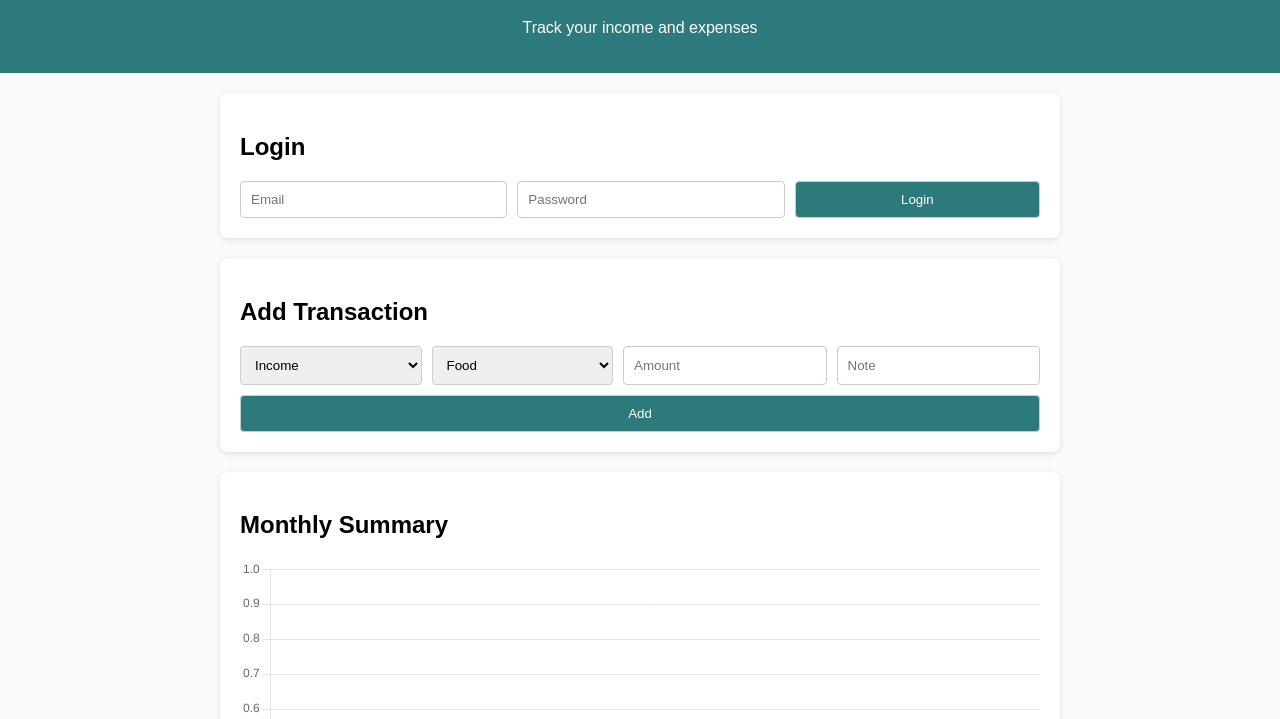
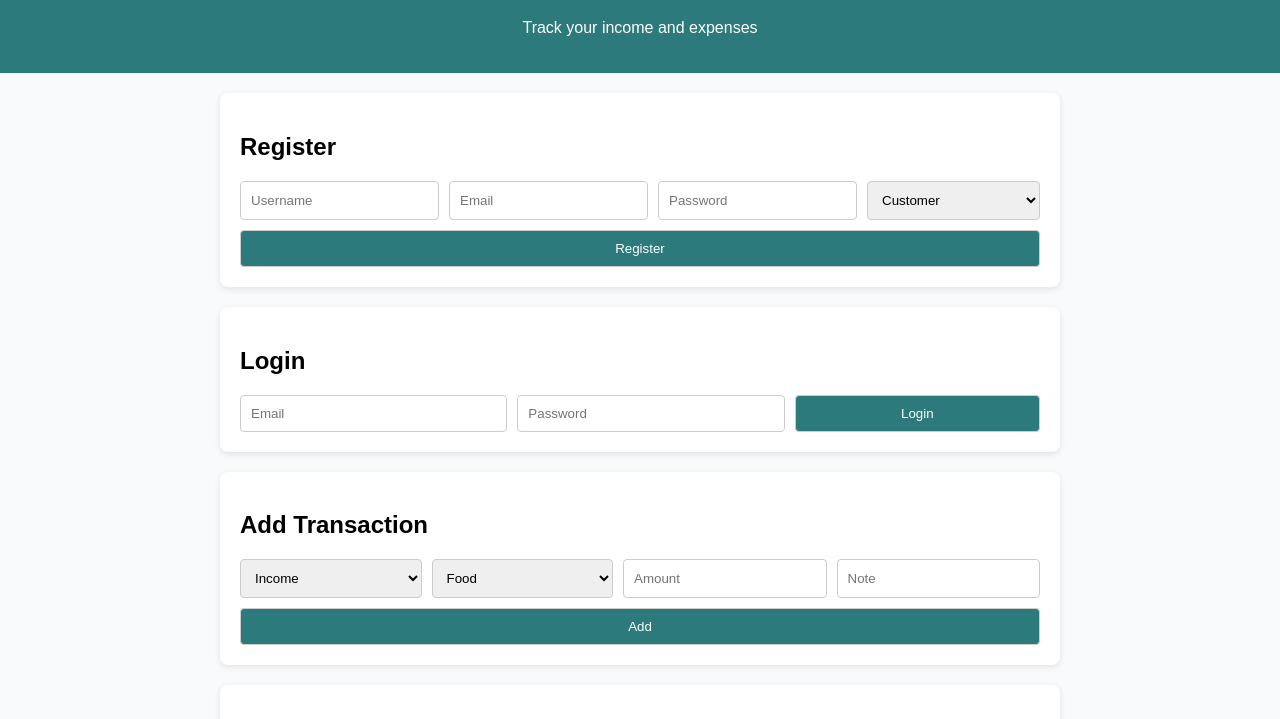
Before and after one commit to niyodushima/pfms-backend, a website with bundled scripts: page frontend/index.html in a window 1280 px wide. Shown: the part 81-800 px from the top of the page. Built offline with nearby package versions, Linux system fonts and the light colour scheme.

Commit message:
Add registration section to index.html

```diff
--- a/frontend/index.html
+++ b/frontend/index.html
@@ -12,6 +12,21 @@
     <h1>PFMS Dashboard</h1>
     <p>Track your income and expenses</p>
   </header>
+
+  <!-- ✅ Registration Section -->
+  <section id="register-section">
+    <h2>Register</h2>
+    <form id="register-form">
+      <input type="text" id="register-username" placeholder="Username" required />
+      <input type="email" id="register-email" placeholder="Email" required />
+      <input type="password" id="register-password" placeholder="Password" required />
+      <select id="register-role">
+        <option value="customer">Customer</option>
+        <option value="admin">Admin</option>
+      </select>
+      <button type="submit">Register</button>
+    </form>
+  </section>
 
   <!-- ✅ Login Section -->
   <section id="login-section">
```
